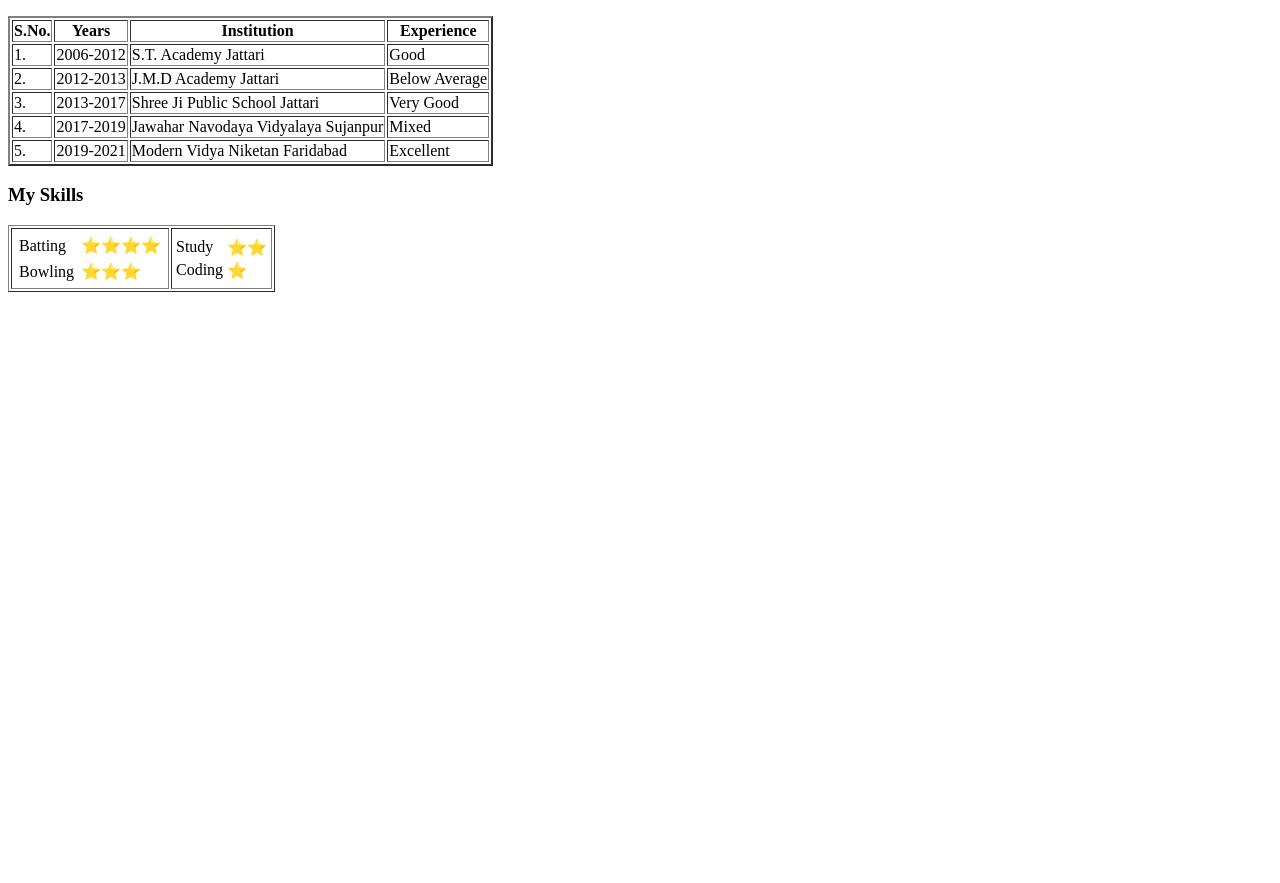
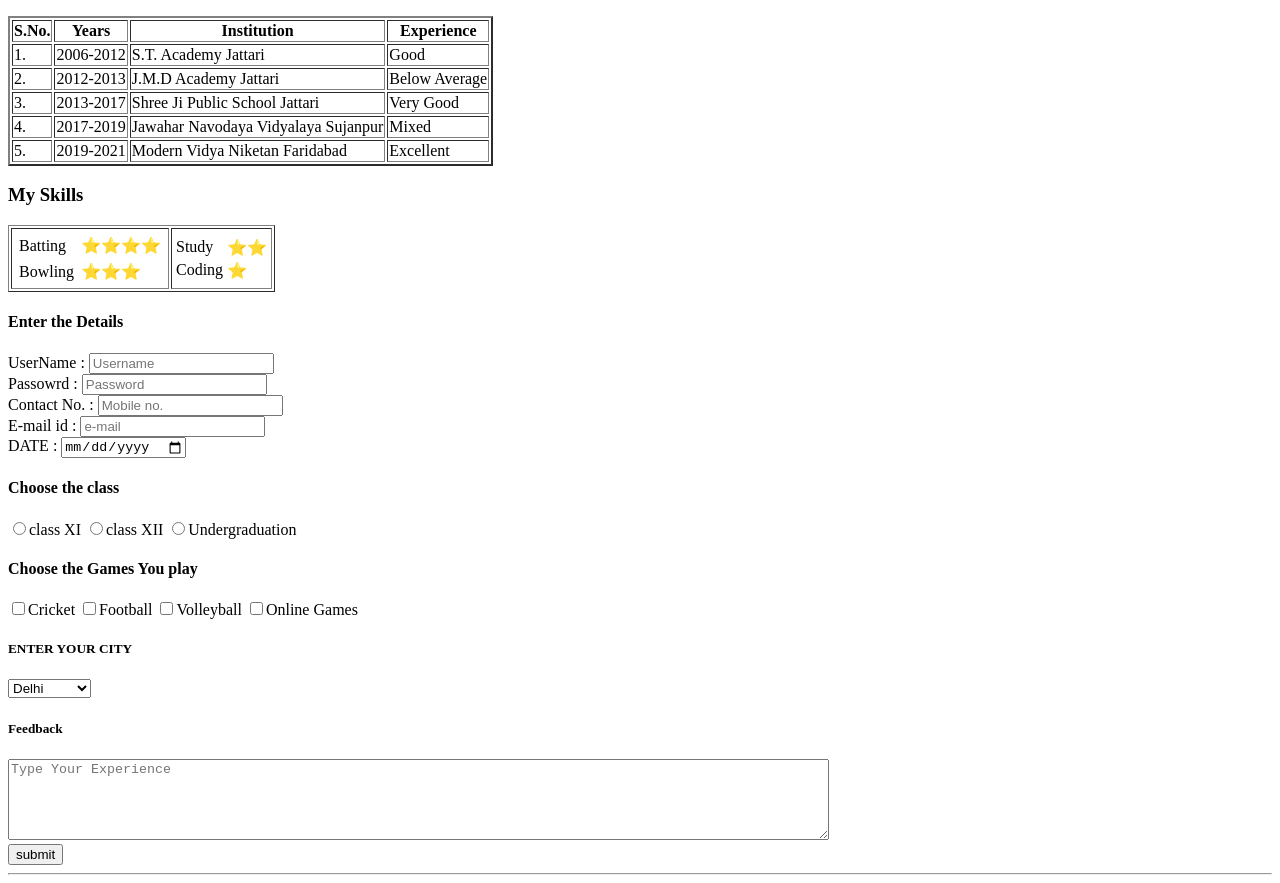
Before and after one commit to PrashantAgrawal2107/WebDevInGroup, a plain HTML site: page index.html in a window 1280 px wide. Shown: the part 1479-2362 px from the top of the page. Before the commit the page ends 1779 px from the top, so only its background shows below. Drawn offline with Linux system fonts and the light colour scheme.

Commit message:
HTML Portion Completed

```diff
--- a/index.html
+++ b/index.html
@@ -144,6 +144,64 @@
             </table>
         </td>
     </table>
+    <form action="mailto:prashantagrawal2107@gmail.com" method="post" enctype="text/plain">
+        <h4>Enter the Details </h4>
+
+        <label>UserName : </label> <input type="text" name="Name " placeholder="Username">
+          <br>
+        <label>Passowrd : </label> <input type="password" name="Password" placeholder="Password" >
+        <br>
+        <label>Contact No. : </label> <input type="number" name="Contact " placeholder="Mobile no." >
+        <br>
+        <label>E-mail id : </label> <input type="email" name="E-mail " placeholder="e-mail" >
+        <br>
+        <!-- "name= "something" " id used to display the in backend -->
+        DATE : <input type="date" name="Date" value="date">
+        <h4>Choose the class</h4>
+
+          <label for="01">
+            <input type="radio" value="class XI" name="Class" id="01" >class XI
+          </label>
+          <label for="02">
+            <input type="radio" value="class XII" name="Class" id="02" />class XII
+          </label>
+          <label for="03"><input type="radio" value="Undergraduation" name="Class" id="03" >Undergraduation</label>
+
+        <br>
+
+        <h4>Choose the Games You play</h4>
+
+          <label for="04">
+            <input type="checkbox"  value="Cricket" name="Games" id="04">Cricket
+          </label>
+          <label for="05">
+            <input type="checkbox" value="Football" name="Games" id="05">Football
+          </label>
+          <label for="06">
+            <input type="checkbox" value="Volleyball" name="Games" id="06">Volleyball
+          </label>
+          <label for="07">
+            <input type="checkbox" value="Online Games" name="Games" id="07">Online Games
+          </label>
+        <br>
+
+          <h5>ENTER YOUR CITY</h5>
+        <select name="CITY">
+          <option value="Delhi">Delhi</option>
+          <option value="Lucknow">Lucknow</option>
+          <option value="Aligarh">Aligarh</option>
+          <option value="Noida">Noida</option>
+          <option value="Faridabad">Faridabad</option>
+        </select>
+
+        <br>
+        <h5>Feedback</h5>
+        <textarea type="feedback" name="Feedback" placeholder="Type Your Experience" cols="100" rows="5"></textarea>
+        <br>
+        <input type="submit" value="submit">
+      </form>
+      <hr>
+
 
 
 
```
